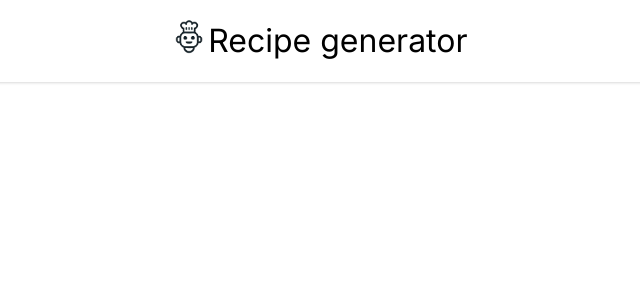
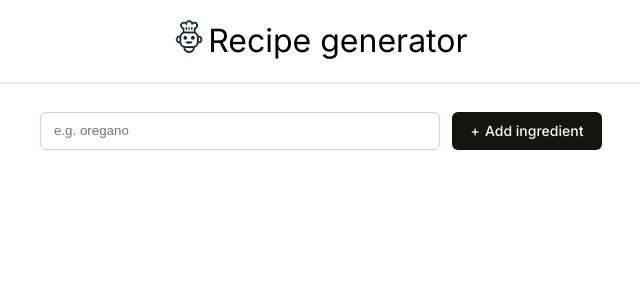
Before and after one commit to Petrasoderstrom1612/ai-recipe-generator, a React (Vite) app: page / in a window 1280 px wide. Shown: the top 300 px of the page, without its empty margins (319-959 px from the left). Built offline with nearby package versions, Linux system fonts and the light colour scheme.

Commit message:
added Main.jsx

```diff
--- a/src/components/App.jsx
+++ b/src/components/App.jsx
@@ -1,6 +1,6 @@
 import { useState } from 'react'
 import Header from './Header'
-
+import Main from './Main'
 
 
 function App() {
@@ -8,6 +8,7 @@ function App() {
   return (
     <>
       <Header/>
+      <Main/>
     </>
   )
 }
--- /dev/null
+++ b/src/components/Main.jsx
@@ -0,0 +1,18 @@
+import React from "react";
+
+const Main = () => {
+  return (
+    <main>
+      <form className="add-ingredient-form">
+        <input
+          type="text"
+          placeholder="e.g. oregano"
+          aria-label="Add ingredient"
+        />
+        <button>Add ingredient</button>
+      </form>
+    </main>
+  );
+};
+
+export default Main;
--- a/src/index.css
+++ b/src/index.css
@@ -24,3 +24,40 @@ box-shadow: 0px 1px 3px 0px rgba(0, 0, 0, 0.10), 0px 1px 2px 0px rgba(0, 0, 0, 0
 .header-headline{
    font-weight: 400;
 }
+
+main {
+  padding: 30px 30px 10px;  /*  top left-right bottom */
+}
+
+.add-ingredient-form {
+    display: flex;
+    justify-content: center;
+    gap: 12px;
+    height: 38px;
+}
+
+.add-ingredient-form > input {
+    border-radius: 6px;
+    border: 1px solid #D1D5DB;
+    padding: 9px 13px;
+    box-shadow: 0px 1px 2px 0px rgba(0, 0, 0, 0.05);
+    flex-grow: 1;
+    min-width: 150px;
+    max-width: 400px;
+}
+
+.add-ingredient-form > button {
+    font-family: Inter, sans-serif;
+    border-radius: 6px;
+    border: none;
+    background-color: #141413;
+    color: #FAFAF8;
+    width: 150px;
+    font-size: 0.875rem;
+    font-weight: 500;
+}
+
+.add-ingredient-form > button::before {
+    content: "+";
+    margin-right: 5px;
+}
```
